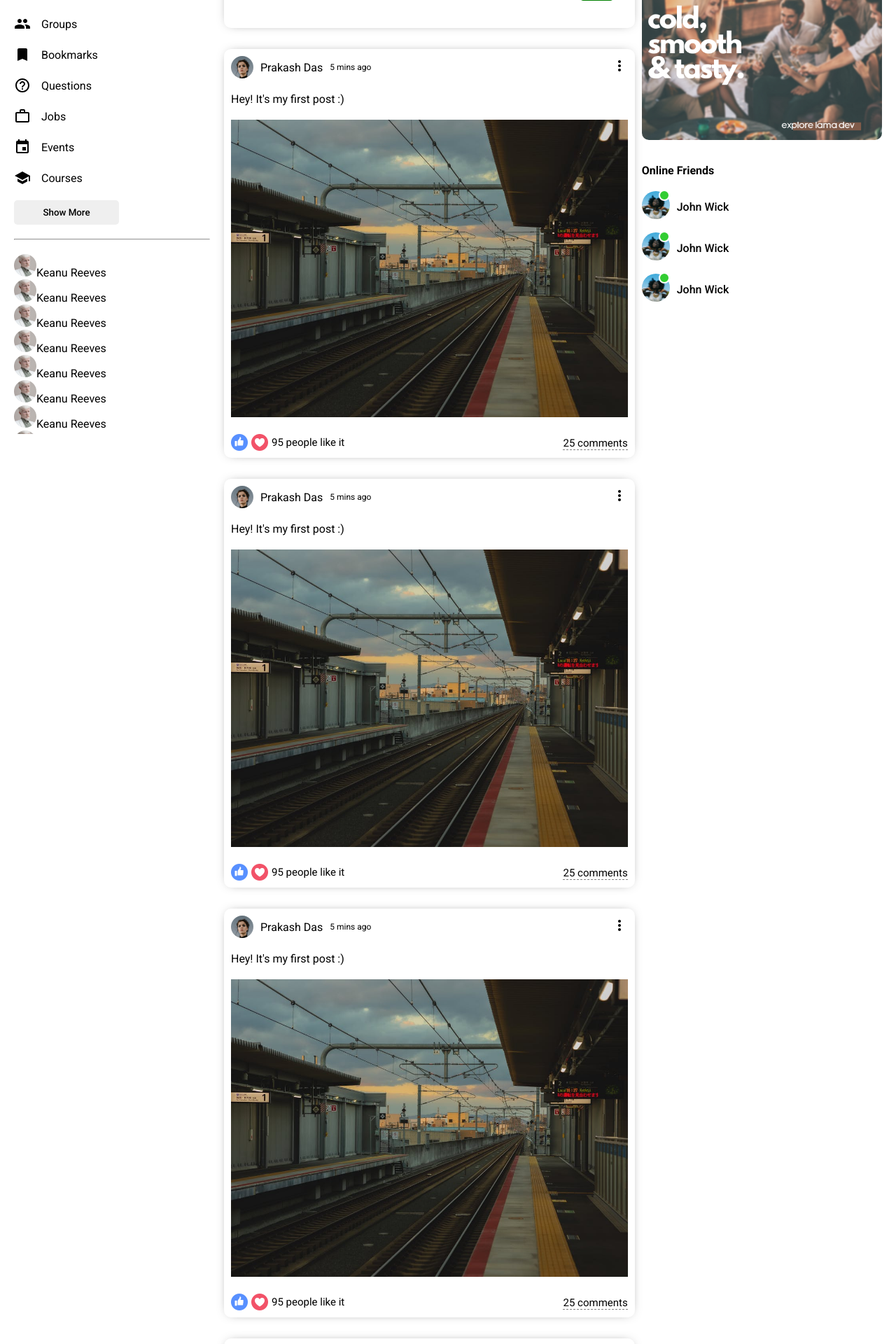
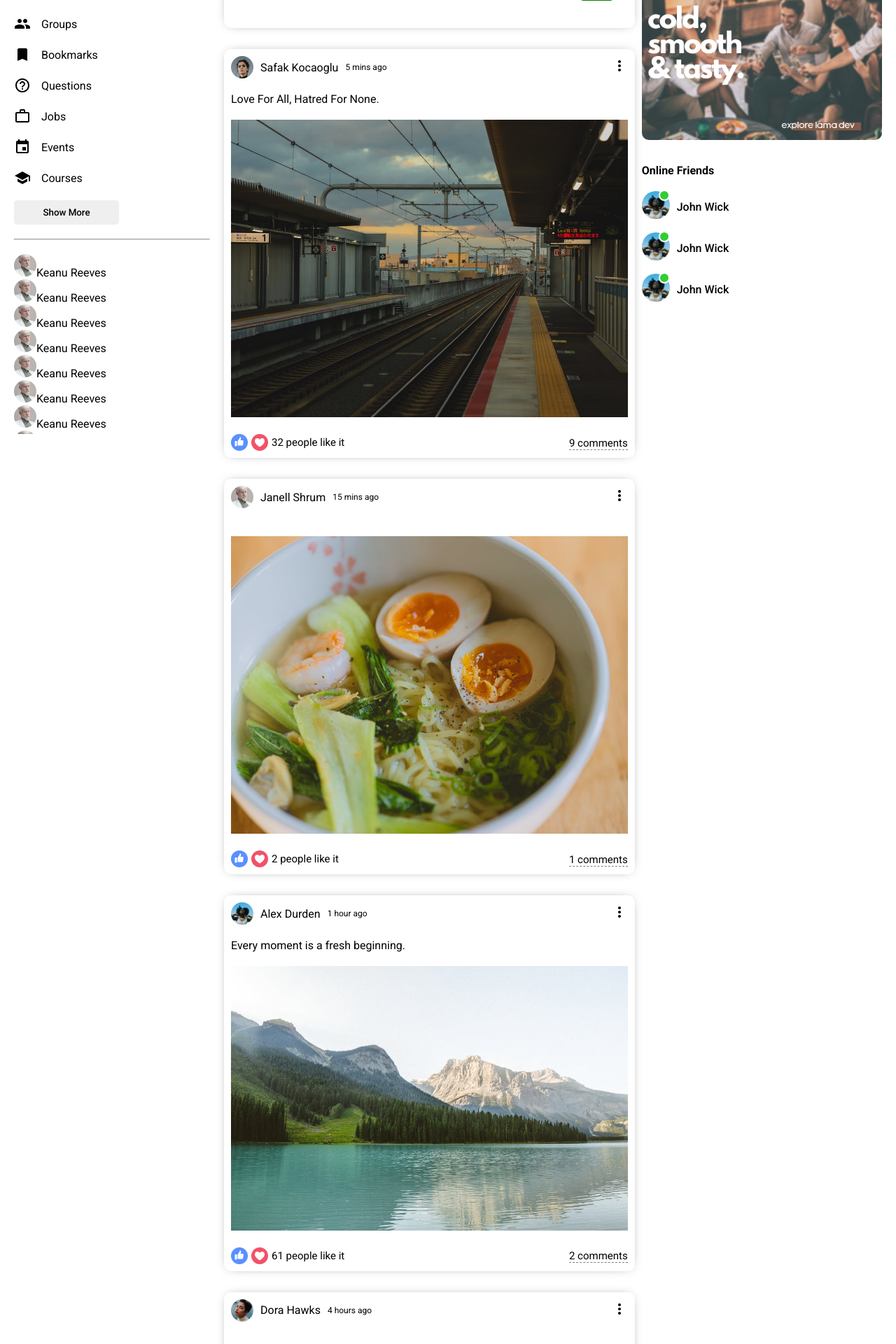
Before and after one commit to prakshh/LamaSocial, a React (Create React App) app in the folder react-social/: page / in a window 1280 px wide. Shown: the part 180-2100 px from the top of the page at 70% size. Built offline with nearby package versions, Linux system fonts and the light colour scheme; the HTML template or start-up script is replaced by a standard one.

Commit message:
using Dynamic data

```diff
--- a/react-social/src/components/feed/Feed.jsx
+++ b/react-social/src/components/feed/Feed.jsx
@@ -1,3 +1,4 @@
+import { Posts } from "../../dummyData";
 import Post from "../post/Post";
 import Share from "../share/Share";
 import "./feed.css";
@@ -7,14 +8,9 @@
     <div className="feed">
       <div className="feedWrapper">
         <Share />
-        <Post />
-        <Post />
-        <Post />
-        <Post />
-        <Post />
-        <Post />
-        <Post />
-        <Post />
+        {Posts.map((p) => (
+          <Post key = {p.id} post={p} />
+        ))}
       </div>
     </div>
   )
--- a/react-social/src/components/post/Post.jsx
+++ b/react-social/src/components/post/Post.jsx
@@ -1,7 +1,11 @@
-import { MoreVert } from "@material-ui/icons";
+import { ContactsOutlined, MoreVert } from "@material-ui/icons";
 import "./post.css";
+import { Users } from "../../dummyData";
 
-export default function Post() {
+export default function Post({post}) {
+//   console.log(post);
+// const user = Users.filter(u=>u.id===1)
+// console.log(user[0].username)
   return (
     <div className="post">
         <div className="postWrapper">
@@ -9,28 +13,28 @@
                 <div className="postTopLeft">
                     <img
                         className="postProfileImg"
-                        src="/assets/person/1.jpeg"
+                        src={Users.filter((u)=>u.id === post.userId)[0].profilePicture}
                         alt=""
                     />
-                    <span className="postUserName">Prakash Das</span>
-                    <span className="postDate">5 mins ago</span>
+                    <span className="postUserName">{Users.filter((u)=>u.id === post.userId)[0].username}</span>
+                    <span className="postDate">{post.date}</span>
                 </div>
                 <div className="postTopRight">
                     <MoreVert />
                 </div>
             </div>
             <div className="postCenter">
-                <span className="postText">Hey! It's my first post :)</span>
-                <img className="postImg" src="/assets/post/1.jpeg" alt="" />
+                <span className="postText">{post?.desc}</span>
+                <img className="postImg" src={post.photo} alt="" />
             </div>
             <div className="postBottom">
                 <div className="postBottomLeft">
                     <img className="likeIcon" src="/assets/like.png" alt="" />
                     <img className="likeIcon" src="/assets/heart.png" alt="" />
-                    <span className="postLikeCounter">95 people like it</span>
+                    <span className="postLikeCounter">{post.like} people like it</span>
                 </div>
                 <div className="postBottomRight">
-                <span className="postCommentText">25 comments</span>
+                <span className="postCommentText">{post.comment} comments</span>
                 </div>
             </div>
         </div>
--- /dev/null
+++ b/react-social/src/dummyData.js
@@ -0,0 +1,139 @@
+export const Users = [
+    {
+      id:1,
+      profilePicture: "assets/person/1.jpeg",
+      username: "Safak Kocaoglu",
+    },
+    {
+      id:2,
+      profilePicture: "assets/person/2.jpeg",
+      username: "Janell Shrum",
+    },
+    {
+      id:3,
+      profilePicture: "assets/person/3.jpeg",
+      username: "Alex Durden",
+    },
+    {
+      id:4,
+      profilePicture: "assets/person/4.jpeg",
+      username: "Dora Hawks",
+    },
+    {
+      id:5,
+      profilePicture: "assets/person/5.jpeg",
+      username: "Thomas Holden",
+    },
+    {
+      id:6,
+      profilePicture: "assets/person/6.jpeg",
+      username: "Shirley Beauchamp",
+    },
+    {
+      id:7,
+      profilePicture: "assets/person/7.jpeg",
+      username: "Travis Bennett",
+    },
+    {
+      id:8,
+      profilePicture: "assets/person/8.jpeg",
+      username: "Kristen Thomas",
+    },
+    {
+      id:9,
+      profilePicture: "assets/person/9.jpeg",
+      username: "Gary Duty",
+    },
+    {
+      id:10,
+      profilePicture: "assets/person/10.jpeg",
+      username: "Safak Kocaoglu",
+    },
+  ];
+
+  export const Posts = [
+    {
+      id: 1,
+      desc: "Love For All, Hatred For None.",
+      photo: "assets/post/1.jpeg",
+      date: "5 mins ago",
+      userId: 1,
+      like: 32,
+      comment: 9,
+    },
+    {
+      id: 2,
+      photo: "assets/post/2.jpeg",
+      date: "15 mins ago",
+      userId: 2,
+      like: 2,
+      comment: 1,
+    },
+    {
+      id: 3,
+      desc: "Every moment is a fresh beginning.",
+      photo: "assets/post/3.jpeg",
+      date: "1 hour ago",
+      userId: 3,
+      like: 61,
+      comment: 2,
+    },
+    {
+      id: 4,
+      photo: "assets/post/4.jpeg",
+      date: "4 hours ago",
+      userId: 4,
+      like: 7,
+      comment: 3,
+    },
+    {
+      id: 5,
+      photo: "assets/post/5.jpeg",
+      date: "5 hours ago",
+      userId: 5,
+      like: 23,
+      comment: 5,
+    },
+    {
+      id: 6,
+      photo: "assets/post/6.jpeg",
+      date: "1 day ago",
+      userId: 6,
+      like: 44,
+      comment: 6,
+    },
+    {
+      id: 7,
+      desc: "Never regret anything that made you smile.",
+      photo: "assets/post/7.jpeg",
+      date: "2 days ago",
+      userId: 7,
+      like: 52,
+      comment: 3,
+    },
+    {
+      id: 8,
+      photo: "assets/post/8.jpeg",
+      date: "3 days ago",
+      userId: 8,
+      like: 15,
+      comment: 1,
+    },
+    {
+      id: 9,
+      desc: "Change the world by being yourself.",
+      photo: "assets/post/9.jpeg",
+      date: "5 days ago",
+      userId: 9,
+      like: 11,
+      comment: 2,
+    },
+    {
+      id: 10,
+      photo: "assets/post/10.jpeg",
+      date: "1 week ago",
+      userId: 10,
+      like: 104,
+      comment: 12,
+    },
+  ];
```
